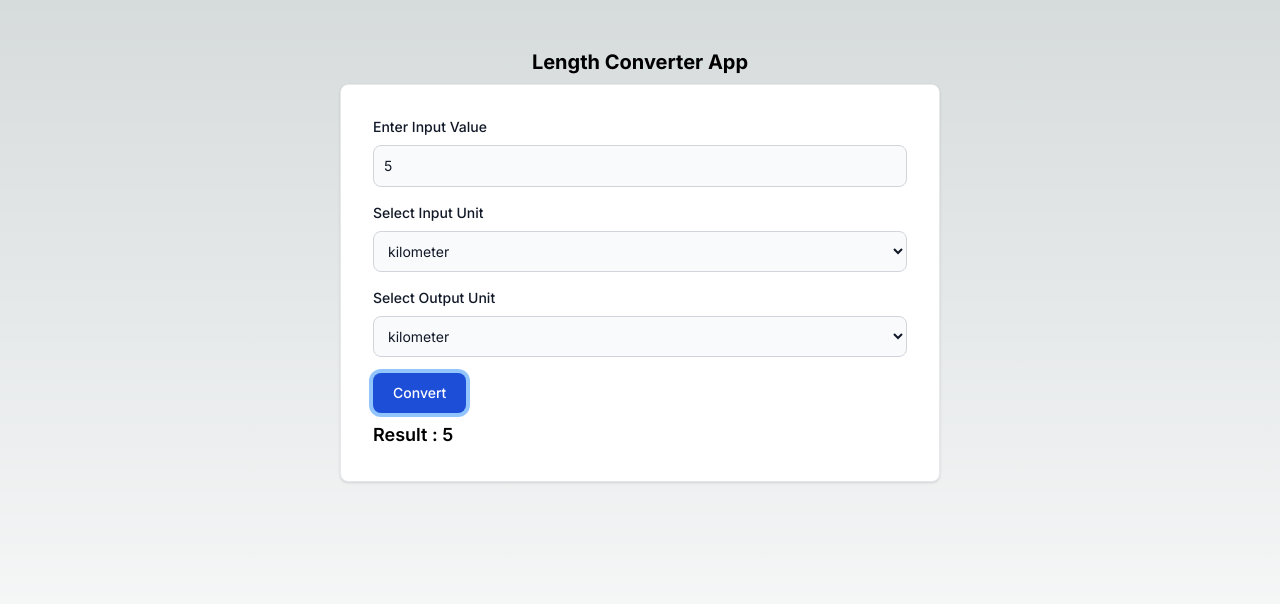
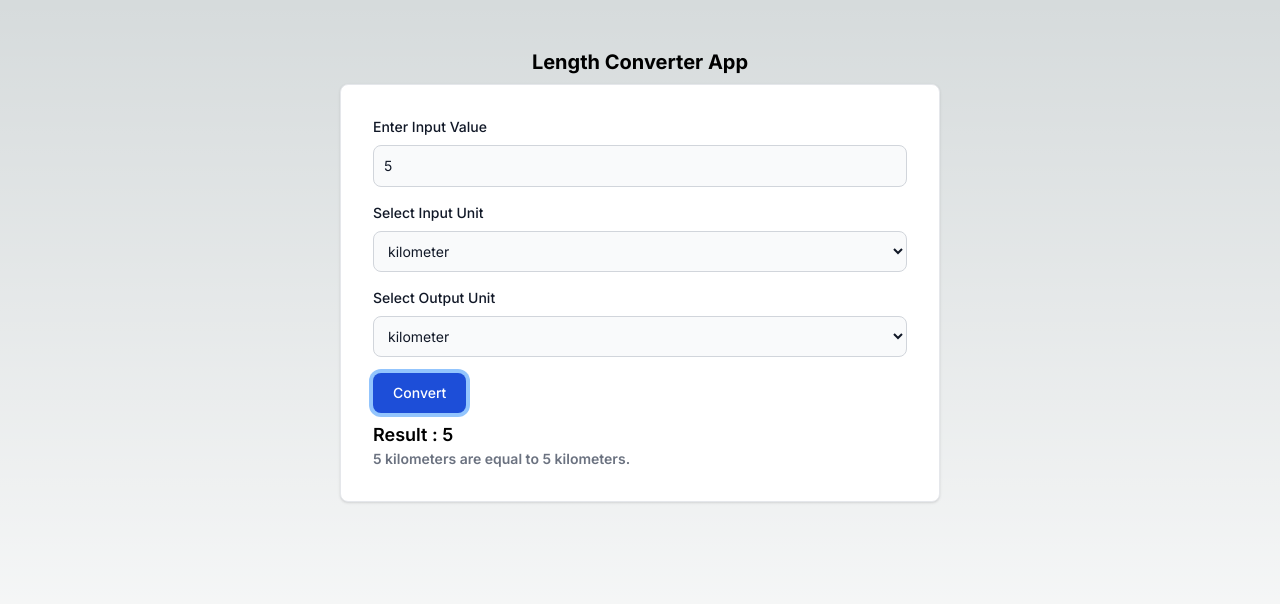
Before and after one commit to patilbhupesh/-actualize-converter-app, a Next.js app: page / in a window 1280 px wide. Both pictures are taken after typing "5" into the empty fields and a click on the button "Convert". Shown: the top 604 px of the page. Built offline with nearby package versions, Linux system fonts and the light colour scheme.

Commit message:
Result String added

```diff
--- a/src/app/page.js
+++ b/src/app/page.js
@@ -110,7 +110,15 @@ export default function Home() {
             Convert
           </button>
           {resultValue > 0 && (
-            <div className="text-lg font-semibold">Result : {resultValue}</div>
+            <>
+              <div className="text-lg font-semibold">
+                Result : {resultValue}
+              </div>
+              <div className="text-sm font-semibold text-gray-500 dark:text-gray-200">
+                {inputValue} {inputUnit}s are equal to {resultValue}{" "}
+                {outputUnit}s.
+              </div>
+            </>
           )}
         </form>
       </div>
```
